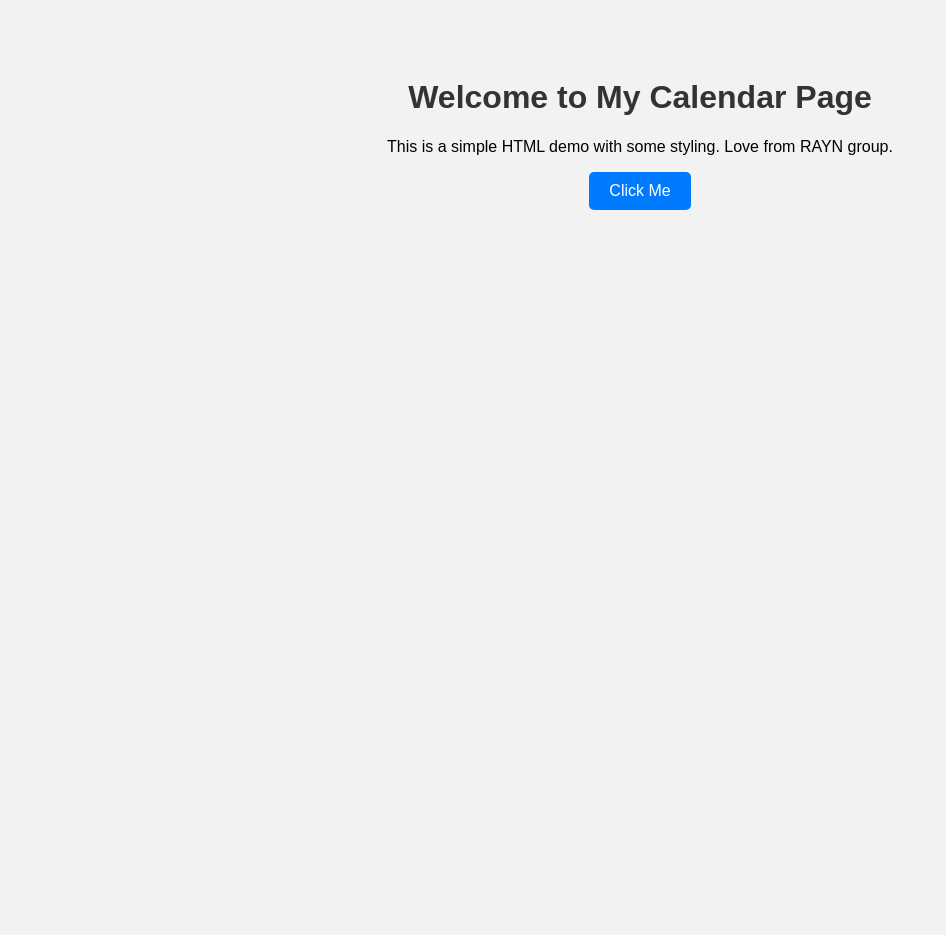
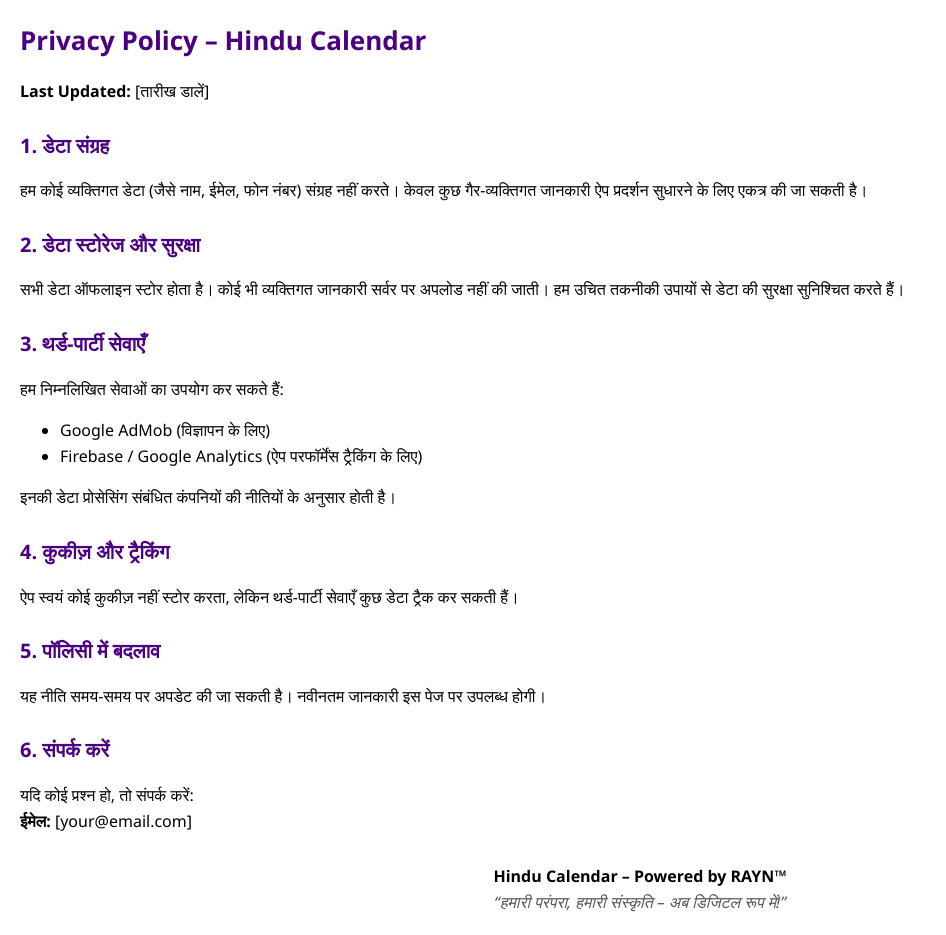
Before and after one commit to 480pmovie1/your-username, a plain HTML site: page index.html in a window 1280 px wide. Shown: the whole page, without its empty margins (0-946 px from the left). Before the commit the page ends 800 px from the top, so only its background shows below. Drawn offline with Linux system fonts and the light colour scheme.

Commit message:
Update index.html

```diff
--- a/index.html
+++ b/index.html
@@ -1,37 +1,50 @@
 <!DOCTYPE html>
-<html lang="en">
+<html lang="hi">
 <head>
   <meta charset="UTF-8">
-  <title>Demo Page</title>
+  <meta name="viewport" content="width=device-width, initial-scale=1">
+  <title>Privacy Policy – Hindu Calendar</title>
   <style>
-    body {
-      font-family: Arial, sans-serif;
-      background-color: #f2f2f2;
-      text-align: center;
-      padding: 50px;
-    }
-    h1 {
-      color: #333;
-    }
-    button {
-      padding: 10px 20px;
-      font-size: 16px;
-      background-color: #007bff;
-      color: white;
-      border: none;
-      border-radius: 5px;
-      cursor: pointer;
-    }
-    button:hover {
-      background-color: #0056b3;
-    }
+    body { font-family: 'Segoe UI', sans-serif; margin: 20px; line-height: 1.6; }
+    h1, h2 { color: #4B0082; }
+    h1 { font-size: 26px; }
+    h2 { font-size: 20px; margin-top: 25px; }
+    p { margin-bottom: 15px; }
+    .center { text-align: center; margin-top: 30px; font-weight: bold; }
+    .tagline { text-align: center; font-style: italic; color: #555; }
   </style>
 </head>
 <body>
 
-  <h1>Welcome to My Calendar Page</h1>
-  <p>This is a simple HTML demo with some styling. Love from RAYN group.</p>
-  <button onclick="alert('Hello Abhishek!')">Click Me</button>
+  <h1>Privacy Policy – Hindu Calendar</h1>
+  <p><strong>Last Updated:</strong> [तारीख डालें]</p>
+
+  <h2>1. डेटा संग्रह</h2>
+  <p>हम कोई व्यक्तिगत डेटा (जैसे नाम, ईमेल, फोन नंबर) संग्रह नहीं करते। केवल कुछ गैर-व्यक्तिगत जानकारी ऐप प्रदर्शन सुधारने के लिए एकत्र की जा सकती है।</p>
+
+  <h2>2. डेटा स्टोरेज और सुरक्षा</h2>
+  <p>सभी डेटा ऑफलाइन स्टोर होता है। कोई भी व्यक्तिगत जानकारी सर्वर पर अपलोड नहीं की जाती। हम उचित तकनीकी उपायों से डेटा की सुरक्षा सुनिश्चित करते हैं।</p>
+
+  <h2>3. थर्ड-पार्टी सेवाएँ</h2>
+  <p>हम निम्नलिखित सेवाओं का उपयोग कर सकते हैं:</p>
+  <ul>
+    <li>Google AdMob (विज्ञापन के लिए)</li>
+    <li>Firebase / Google Analytics (ऐप परफॉर्मेंस ट्रैकिंग के लिए)</li>
+  </ul>
+  <p>इनकी डेटा प्रोसेसिंग संबंधित कंपनियों की नीतियों के अनुसार होती है।</p>
+
+  <h2>4. कुकीज़ और ट्रैकिंग</h2>
+  <p>ऐप स्वयं कोई कुकीज़ नहीं स्टोर करता, लेकिन थर्ड-पार्टी सेवाएँ कुछ डेटा ट्रैक कर सकती हैं।</p>
+
+  <h2>5. पॉलिसी में बदलाव</h2>
+  <p>यह नीति समय-समय पर अपडेट की जा सकती है। नवीनतम जानकारी इस पेज पर उपलब्ध होगी।</p>
+
+  <h2>6. संपर्क करें</h2>
+  <p>यदि कोई प्रश्न हो, तो संपर्क करें:<br>
+  <strong>ईमेल:</strong> [your@email.com]</p>
+
+  <div class="center">Hindu Calendar – Powered by RAYN™</div>
+  <div class="tagline">“हमारी परंपरा, हमारी संस्कृति – अब डिजिटल रूप में!”</div>
 
 </body>
 </html>
```
